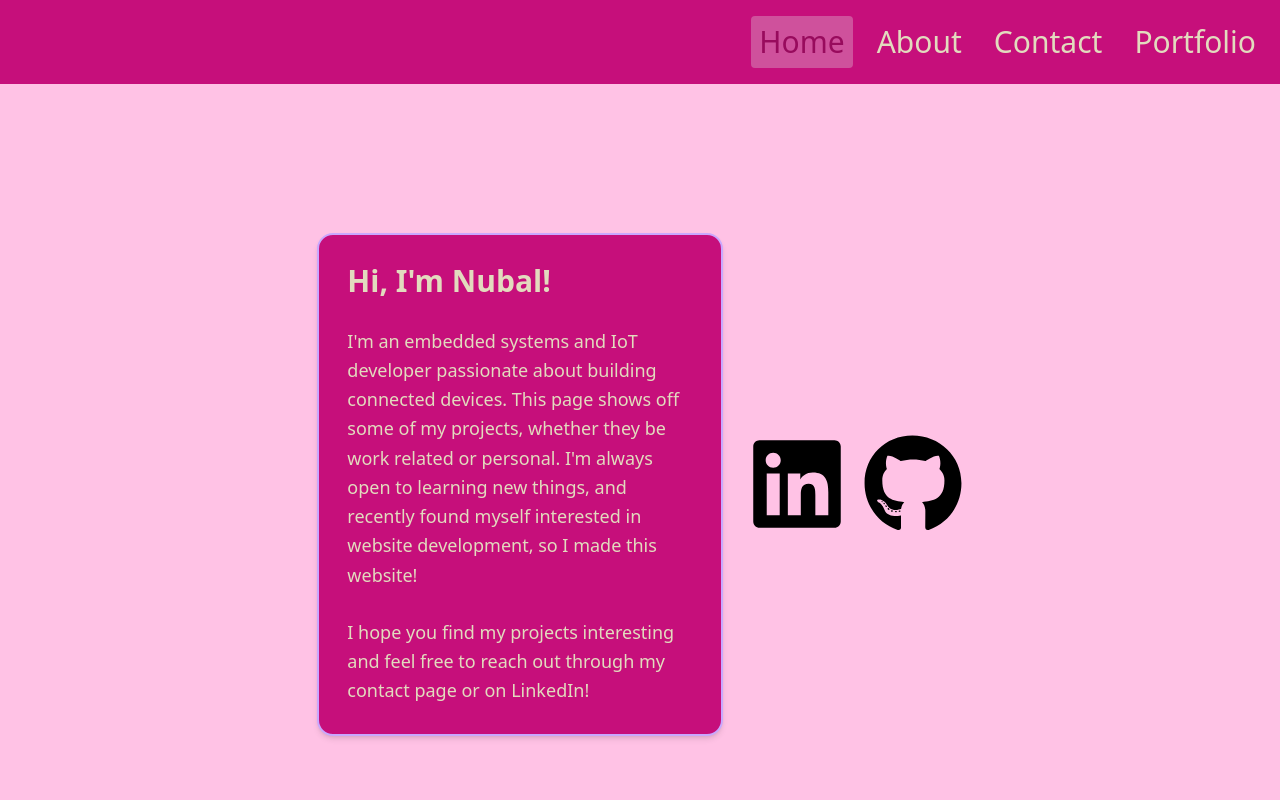
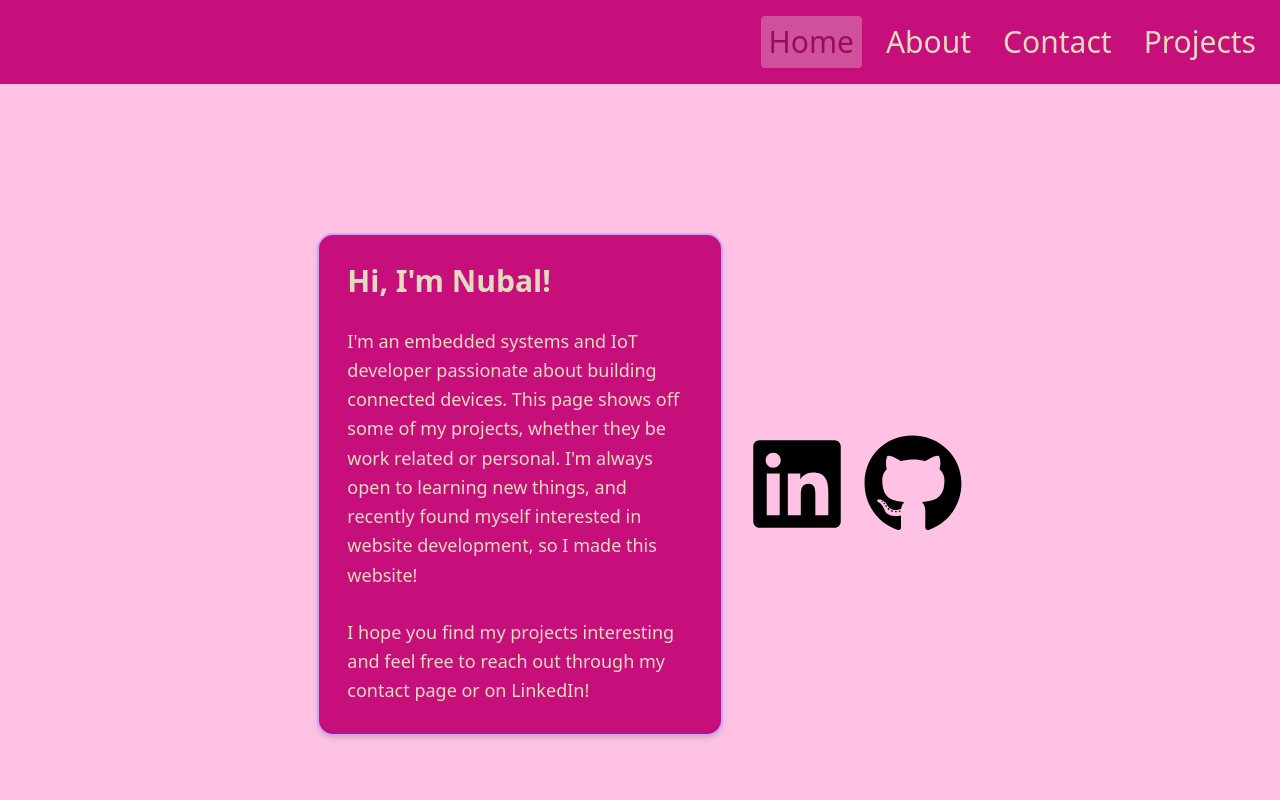
Before and after one commit to nmanhas2/portfolio, a React (Vite) app: page / in a window 1280 px wide. Shown: the top 800 px of the page. Built offline with nearby package versions, Linux system fonts and the light colour scheme.

Commit message:
Updatted portfolio page to projects

```diff
--- a/src/components/Navbar.tsx
+++ b/src/components/Navbar.tsx
@@ -7,7 +7,7 @@ export default function Navbar() {
     { to: "/", label: "Home" },
     { to: "/about", label: "About" },
     { to: "/contact", label: "Contact" },
-    { to: "/portfolio", label: "Portfolio" },
+    { to: "/projects", label: "Projects" },
   ];
 
   return (
```
